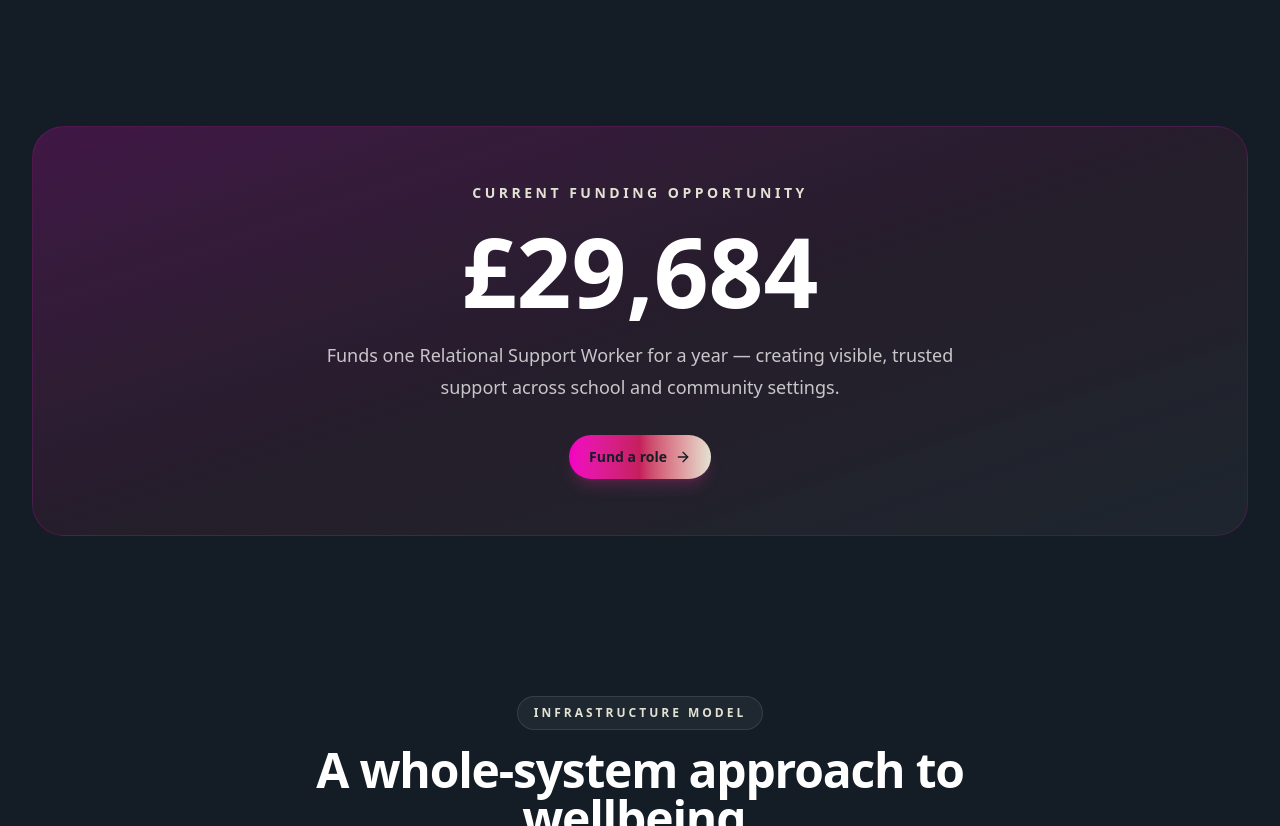
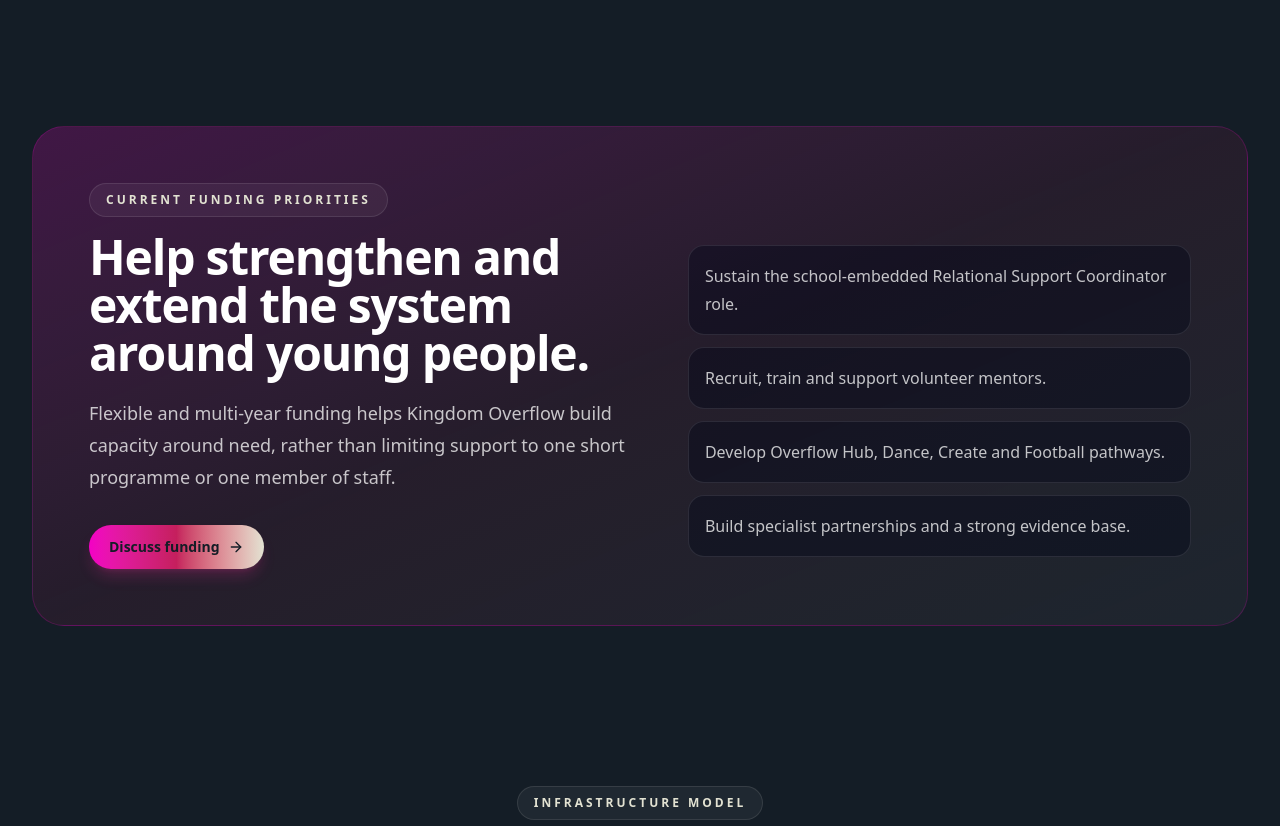
Before and after one commit to tomlambertstlukes-create/overflow-website, a Next.js app: page /funders in a window 1280 px wide. Shown: the part 1360-2186 px from the top of the page. Built offline with nearby package versions, Linux system fonts and the light colour scheme.

Commit message:
Replace obsolete funding figure

```diff
--- a/components/CostBlock.jsx
+++ b/components/CostBlock.jsx
@@ -1,18 +1,46 @@
 import Section from "@/components/Section";
 import Button from "@/components/Button";
+import Kicker from "@/components/Kicker";
 import { contact } from "@/lib/data";
+
+const priorities = [
+  "Sustain the school-embedded Relational Support Coordinator role.",
+  "Recruit, train and support volunteer mentors.",
+  "Develop Overflow Hub, Dance, Create and Football pathways.",
+  "Build specialist partnerships and a strong evidence base.",
+];
 
 export default function CostBlock() {
   return (
     <Section>
-      <div className="rounded-[2rem] border border-[#F300C5]/20 bg-gradient-to-br from-[#F300C5]/20 via-[#C51F5D]/10 to-white/[0.04] p-8 text-center sm:p-14">
-        <div className="text-sm font-black uppercase tracking-[0.25em] text-[#E2E2D2]">Current funding opportunity</div>
-        <div className="mt-5 text-6xl font-black sm:text-8xl">£29,684</div>
-        <p className="mx-auto mt-5 max-w-2xl text-lg leading-8 text-white/75">
-          Funds one Relational Support Worker for a year — creating visible, trusted support across school and community settings.
-        </p>
-        <div className="mt-8">
-          <Button href={`mailto:${contact.email}`}>Fund a role</Button>
+      <div className="rounded-[2rem] border border-[#F300C5]/20 bg-gradient-to-br from-[#F300C5]/20 via-[#C51F5D]/10 to-white/[0.04] p-8 sm:p-14">
+        <Kicker>Current funding priorities</Kicker>
+        <div className="grid gap-10 lg:grid-cols-[1fr_0.9fr] lg:items-center">
+          <div>
+            <h2 className="text-4xl font-black tracking-tight sm:text-5xl">
+              Help strengthen and extend the system around young people.
+            </h2>
+            <p className="mt-5 max-w-2xl text-lg leading-8 text-white/75">
+              Flexible and multi-year funding helps Kingdom Overflow build
+              capacity around need, rather than limiting support to one short
+              programme or one member of staff.
+            </p>
+            <div className="mt-8">
+              <Button href={`mailto:${contact.email}?subject=Funding%20Kingdom%20Overflow`}>
+                Discuss funding
+              </Button>
+            </div>
+          </div>
+          <ul className="grid gap-3">
+            {priorities.map((priority) => (
+              <li
+                key={priority}
+                className="rounded-2xl border border-white/10 bg-slate-950/40 p-4 leading-7 text-white/75"
+              >
+                {priority}
+              </li>
+            ))}
+          </ul>
         </div>
       </div>
     </Section>
```
